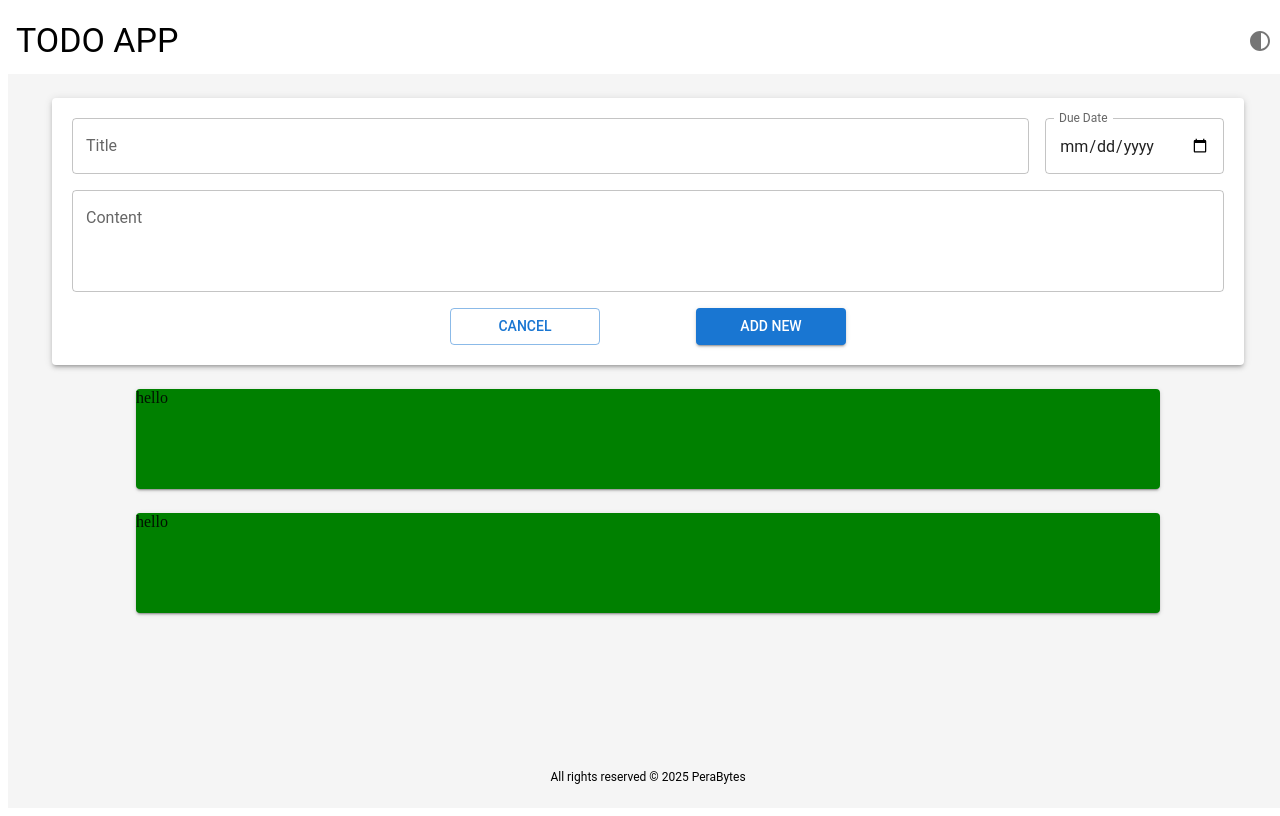
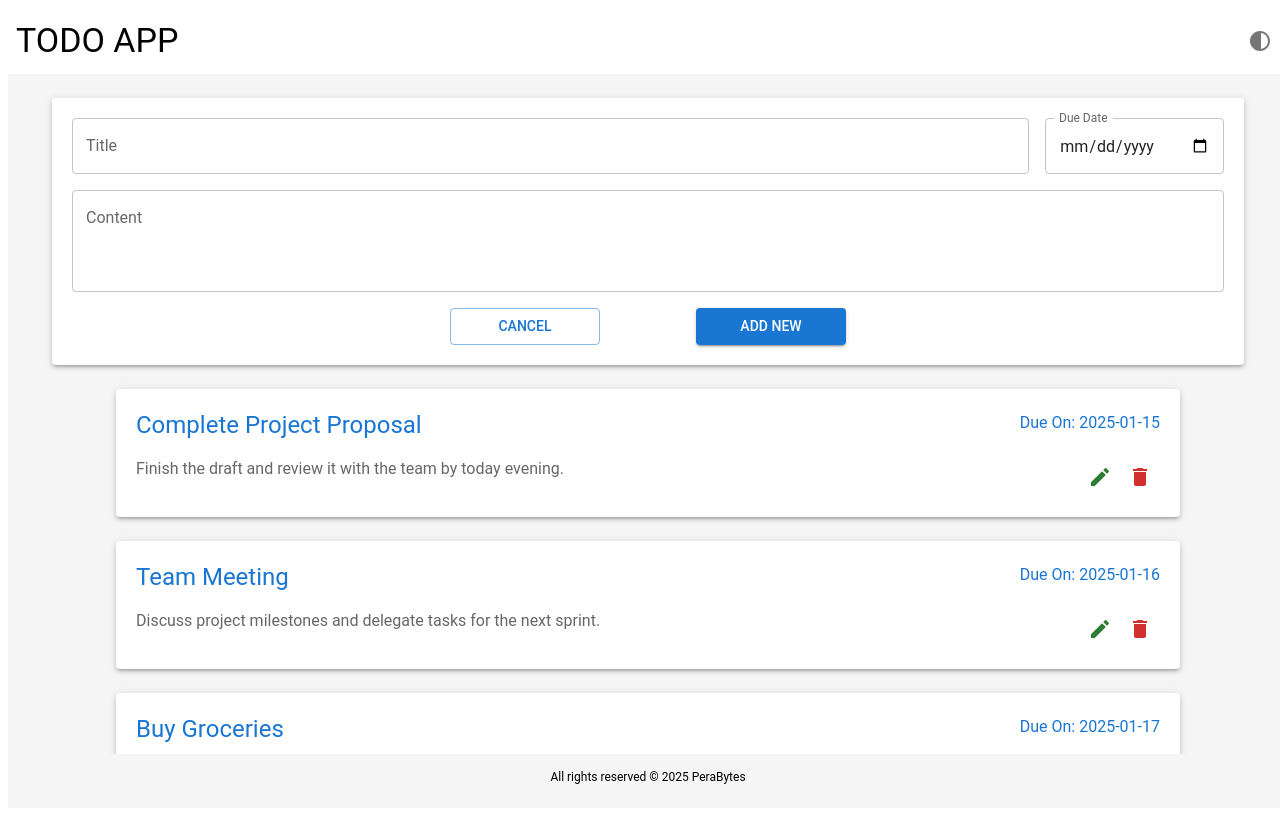
Before and after one commit to Bimsara-Janakantha/TODO_APP, a React (Vite) app in the folder Frontend/: page /mytodo in a window 1280 px wide. Built offline with nearby package versions, Linux system fonts and the light colour scheme.

Commit message:
Todo Card

```diff
--- a/Frontend/src/App.tsx
+++ b/Frontend/src/App.tsx
@@ -29,7 +29,11 @@ function App() {
           <Header isDarkThemeOn={isDarkThemeOn} toggleTheme={toggleTheme} />
 
           {/* Body */}
-          <Box width={"fit-parent"} height={"calc(100% - 120px)"}>
+          <Box
+            width={"fit-parent"}
+            height={"calc(100% - 120px)"}
+            overflow={"auto"}
+          >
             <Routes>
               <Route path="/" element={<Navigate to="/home" />} />
               <Route path="/home" element={<Home />} />
--- a/Frontend/src/Components/TodoCard.tsx
+++ b/Frontend/src/Components/TodoCard.tsx
@@ -1,12 +1,92 @@
-import { Paper } from "@mui/material";
+import {
+  Card,
+  Grid2 as Grid,
+  IconButton,
+  Stack,
+  Tooltip,
+  Typography,
+} from "@mui/material";
+import DeleteIcon from "@mui/icons-material/Delete";
+import EditIcon from "@mui/icons-material/Edit";
 
-export default function TodoCard() {
+interface TodoCardProps {
+  id: string;
+  title: string;
+  content: string;
+  dueDate: string;
+  onEdit: (id: string) => void;
+  onDelete: (id: string) => void;
+}
+
+function TodoCard({
+  id,
+  title,
+  content,
+  dueDate,
+  onEdit,
+  onDelete,
+}: TodoCardProps) {
+  const handleDelete = () => {
+    onDelete(id);
+  };
+
+  const handleEdit = () => {
+    onEdit(id);
+  };
+
   return (
-    <Paper
-      elevation={2}
-      sx={{ bgcolor: "green", width: "80%", height: "100px" }}
+    <Card
+      elevation={3}
+      sx={{
+        width: "80%",
+        padding: "20px",
+      }}
     >
-      hello
-    </Paper>
+      <Grid container spacing={2}>
+        {/* Title */}
+        <Grid size={{ xs: 8, lg: 10 }}>
+          <Typography variant="h5" color="primary">
+            {title}
+          </Typography>
+        </Grid>
+
+        {/* Due Date */}
+        <Grid size={{ xs: 4, lg: 2 }} textAlign={"end"}>
+          <Typography variant="subtitle1" color="primary">
+            Due On: {dueDate}
+          </Typography>
+        </Grid>
+
+        {/* Content */}
+        <Grid size={{ xs: 12, lg: 10 }}>
+          <Typography
+            variant="body1"
+            color="text.secondary"
+            textAlign={"justify"}
+            sx={{ marginBottom: 2 }}
+          >
+            {content}
+          </Typography>
+        </Grid>
+
+        {/* Action Buttons */}
+        <Grid size={{ xs: 12, lg: 2 }}>
+          <Stack direction={"row"} justifyContent={"end"}>
+            <IconButton onClick={handleEdit} color="success">
+              <Tooltip title="Edit">
+                <EditIcon />
+              </Tooltip>
+            </IconButton>
+            <IconButton onClick={handleDelete} color="error">
+              <Tooltip title="Delete">
+                <DeleteIcon />
+              </Tooltip>
+            </IconButton>
+          </Stack>
+        </Grid>
+      </Grid>
+    </Card>
   );
 }
+
+export default TodoCard;
--- a/Frontend/src/Pages/Todo.tsx
+++ b/Frontend/src/Pages/Todo.tsx
@@ -1,14 +1,70 @@
 import { Box } from "@mui/material";
+import { useState } from "react";
 import TodoCard from "../Components/TodoCard";
 import CreateNew from "../Components/NewTodo";
 
+const TODOs = [
+  {
+    id: "1",
+    title: "Complete Project Proposal",
+    content: "Finish the draft and review it with the team by today evening.",
+    dueDate: "2025-01-15",
+  },
+  {
+    id: "2",
+    title: "Team Meeting",
+    content:
+      "Discuss project milestones and delegate tasks for the next sprint.",
+    dueDate: "2025-01-16",
+  },
+  {
+    id: "3",
+    title: "Buy Groceries",
+    content: "Purchase vegetables, milk, and other essentials for the week.",
+    dueDate: "2025-01-17",
+  },
+  {
+    id: "4",
+    title: "Workout Session",
+    content: "Attend the gym at 6 AM for strength training exercises.",
+    dueDate: "2025-01-18",
+  },
+  {
+    id: "5",
+    title: "Call with Client",
+    content:
+      "Discuss project requirements and clarify deliverables for the next phase.",
+    dueDate: "2025-01-19",
+  },
+];
+
+interface TODOProps {
+  id: string;
+  title: string;
+  content: string;
+  dueDate: string;
+}
+
 function Todo() {
+  const [todos, setTodos] = useState<TODOProps[]>(TODOs);
+
+  const handleDelete = (id: string) => {
+    setTodos(todos.filter((todo) => todo.id !== id));
+  };
+
+  const handleEdit = (id: string) => {
+    const todoToEdit = todos.find((todo) => todo.id === id);
+    if (todoToEdit) {
+      console.log(`Editing Todo:`, todoToEdit);
+      // Add edit functionality as required
+    }
+  };
+
   return (
     <Box
       display={"flex"}
       flexDirection={"column"}
       alignItems={"center"}
-      height={"100%"}
       py={3}
       gap={3}
     >
@@ -16,8 +72,17 @@ function Todo() {
       <CreateNew />
 
       {/* My TODO List */}
-      <TodoCard />
-      <TodoCard />
+      {todos.map((todo) => (
+        <TodoCard
+          key={todo.id}
+          id={todo.id}
+          title={todo.title}
+          content={todo.content}
+          dueDate={todo.dueDate}
+          onEdit={handleEdit}
+          onDelete={handleDelete}
+        />
+      ))}
     </Box>
   );
 }
```
